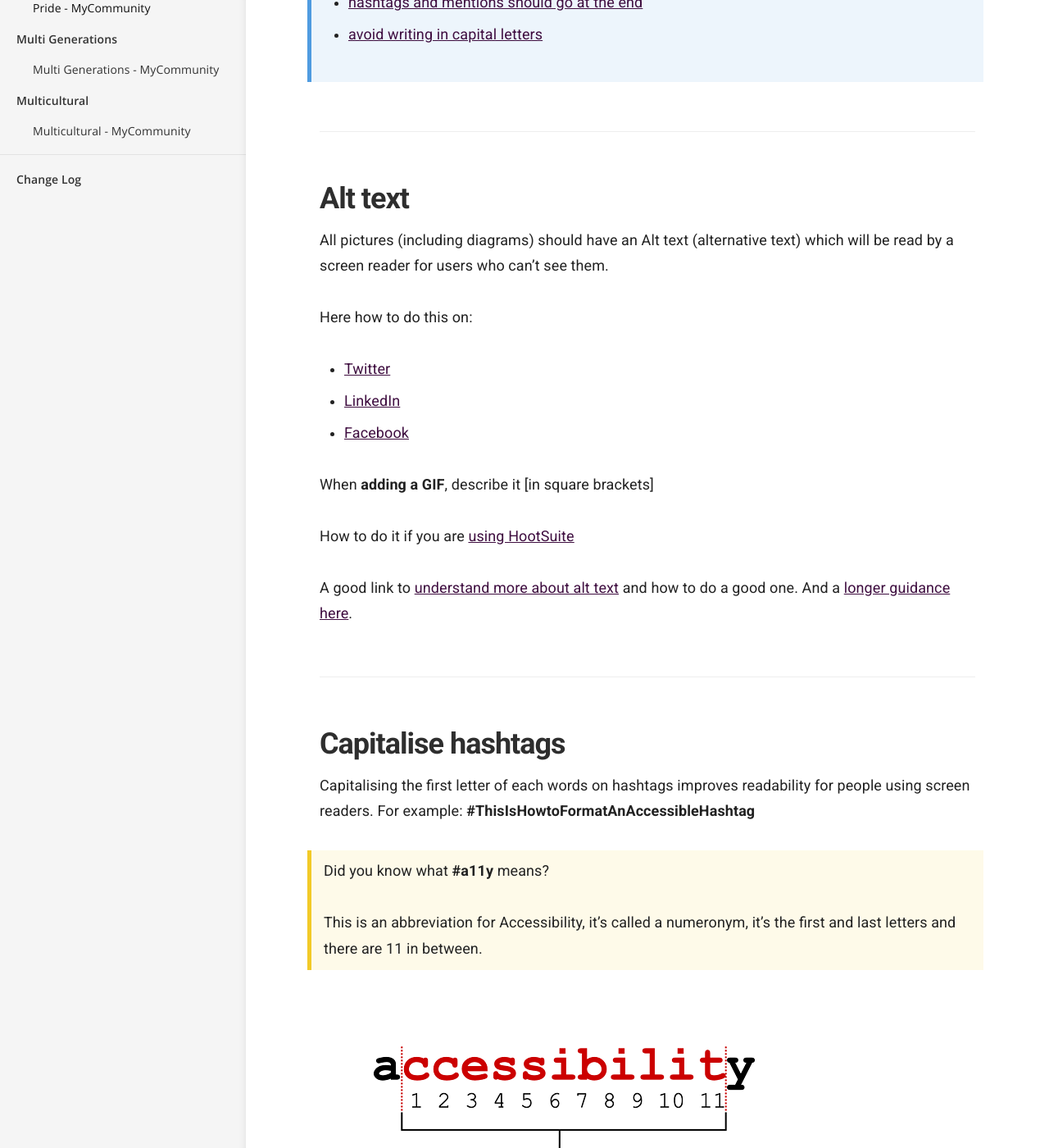
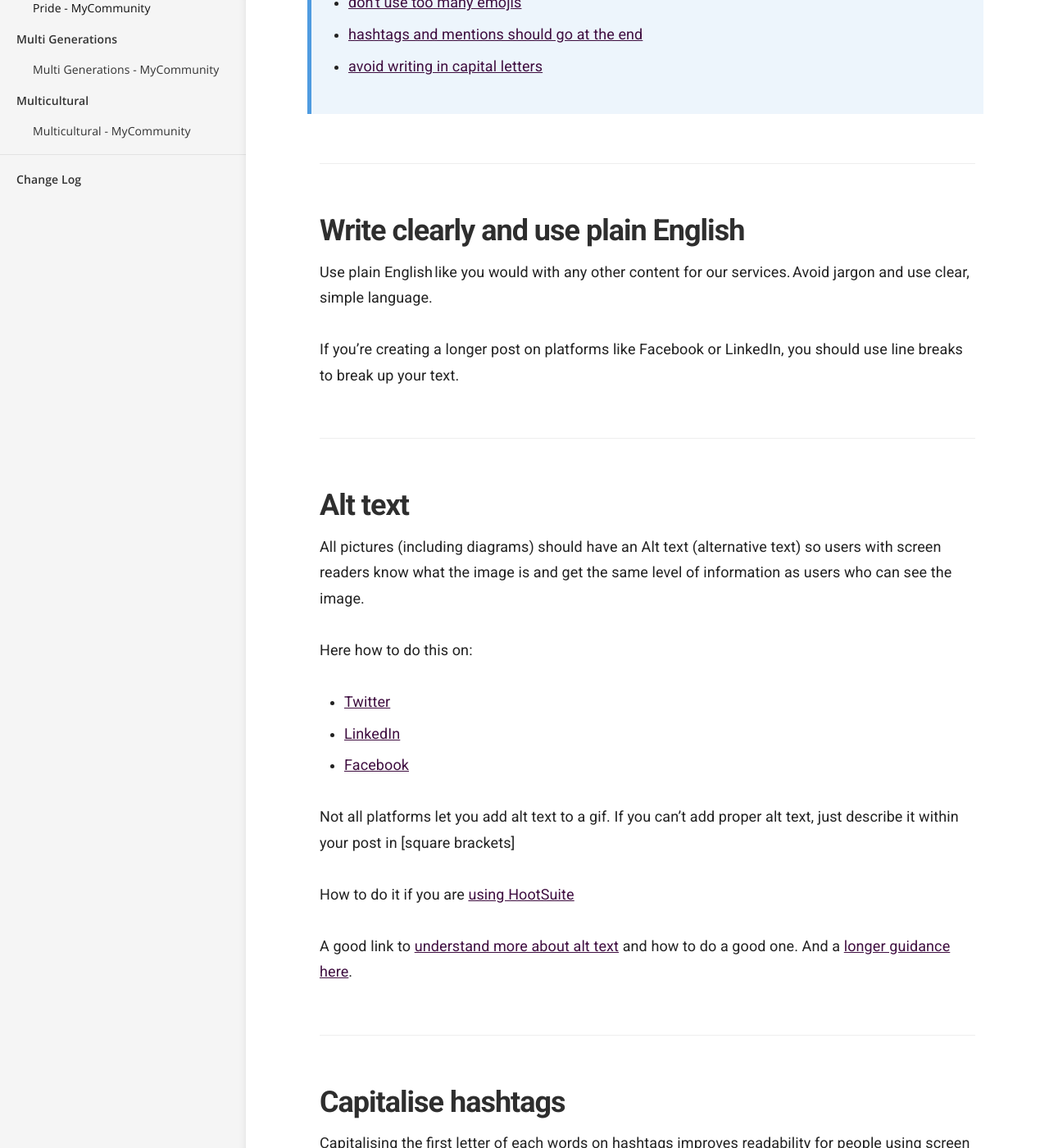
Before and after one commit to numbat70/inclusion2021, a Jekyll site: the page built from _docs/accessibility/social-media.md, in a window 1280 px wide and 1400 px high, scrolled down 721 px. Shown: the whole window at 82% size. Built offline with Jekyll 4.4.1, drawn with Linux system fonts in a browser that asks for light colours; some of the changed text lies outside the part shown.

Commit message:
SK - add things from Katie's word doc

```diff
--- a/_docs/accessibility/social-media.md
+++ b/_docs/accessibility/social-media.md
@@ -14,6 +14,7 @@ To reach your audience, you need to do better to make sure everyone can access y
 <blockquote class="info">
   <p>Main recommendations:</p>
   <ul>
+    <li><a href="#write-clearly-and-use-plain-english">be clear</a></li>
     <li><a href="#alt-text">use alt text</a></li>
     <li><a href="#capitalise-hashtags">capitalise hashtags</a></li>
     <li><a href="#caption-videos-and-multimedia">caption videos and multimedia</a></li>
@@ -23,16 +24,21 @@ To reach your audience, you need to do better to make sure everyone can access y
  </ul>
 </blockquote>
 
+## Write clearly and use plain English
+
+Use plain English like you would with any other content for our services. Avoid jargon and use clear, simple language.
+
+If you’re creating a longer post on platforms like Facebook or LinkedIn, you should use line breaks to break up your text.
 
 ## Alt text
-All pictures (including diagrams) should have an Alt text (alternative text) which will be read by a screen reader for users who can’t see them.
+All pictures (including diagrams) should have an Alt text (alternative text)  so users with screen readers know what the image is and get the same level of information as users who can see the image.
 
 Here how to do this on:
 - [Twitter](https://help.twitter.com/en/using-twitter/picture-descriptions)
 - [LinkedIn](https://www.linkedin.com/help/linkedin/answer/109799)
 - [Facebook](https://www.facebook.com/help/214124458607871)
 
-When **adding a GIF**, describe it [in square brackets]
+Not all platforms let you add alt text to a gif. If you can’t add proper alt text, just describe it within your post in [square brackets]
 
 How to do it if you are [using HootSuite](https://help.hootsuite.com/hc/en-us/articles/204586000-Attach-images-to-messages#3)
 
@@ -55,13 +61,15 @@ For example: **#ThisIsHowtoFormatAnAccessibleHashtag**
 More [advice from the Paciello group here](https://developer.paciellogroup.com/blog/2019/07/captions-and-transcripts-and-audio-descriptions-oh-my/).
 
 ## Emoji
-We should try not to use them too much. They are read aloud by screen readers. For example: 😃 would become: “smiley face emoji”.
+You can use emojis, but be aware that screen readers will describe them out loud. For example: 😃 would become “smiley face emoji”. This means if you use an emoji in the middle of a sentence, it might make it more difficult for someone using a screen reader to follow the sentence.
+
+Emojis should only be used in addition to written text – never replace a word in a sentence with an emoji.
 
 ## Hashtags and mentions should go at the end
 The symbols # and @ are said aloud by screen readers, and makes it harder to understand the sentence they are part of. Adding them after the text, will make it clearer.
 
 ## Avoid writing in capital letters
-It’s harder for everyone to read. The ‘shape’ of a word help readers to identify it. The shape is lost with capitals. It can be misinterpreted by screen readers as well and might be read letter by letter.
+Some people rely on the ‘shape’ of a word to read more efficiently. Using all caps means words lose this shape, and in some cases may cause a screen reader to read the word letter by letter.
 
 ## More general advice
 [Planning, creating and publishing accessible social media campaigns](https://gcs.civilservice.gov.uk/guidance/digital-communication/planning-creating-and-publishing-accessible-social-media-campaigns/) - By the Government Communication Service
```
